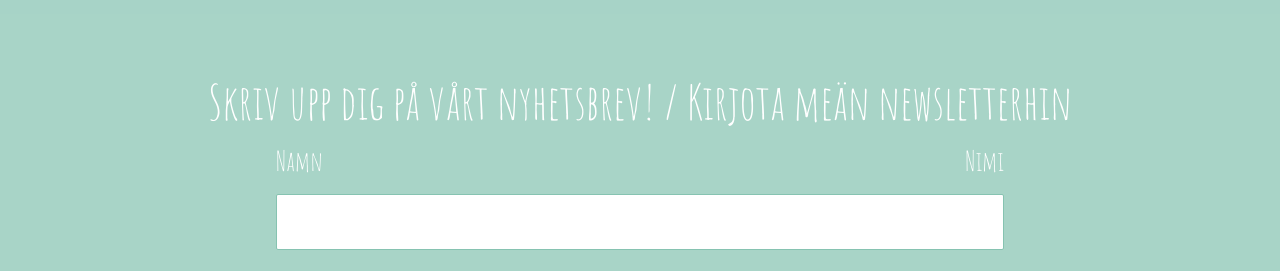
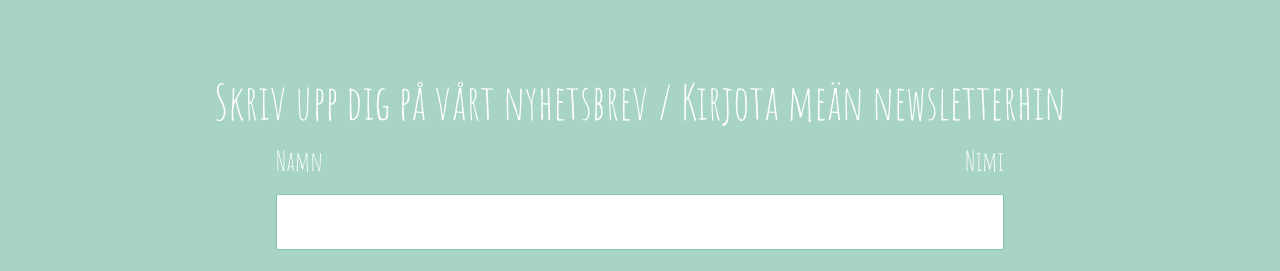
Before and after one commit to kulturlava/kulturlava.github.io, a Jekyll site: the page built from index.md, in a window 1280 px wide. Shown: the part 886-1157 px from the top of the page. Built offline with Jekyll 4.4.1, drawn with Linux system fonts in a browser that asks for light colours; some web fonts are replaced.

```diff
--- a/_data/strings/sv.yaml
+++ b/_data/strings/sv.yaml
@@ -177,4 +177,4 @@ form:
 credits: I samarbete med fortsättningskursen i meänkieli vid Umeå universitet.
 takeover:
     more: Berätta mer
-    signup: Skriv upp dig på vårt nyhetsbrev!
+    signup: Skriv upp dig på vårt nyhetsbrev
```
